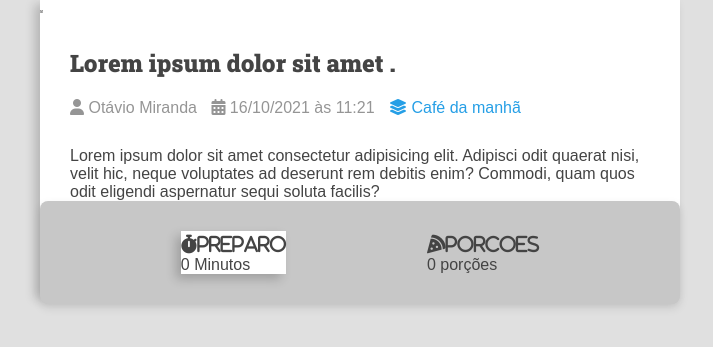
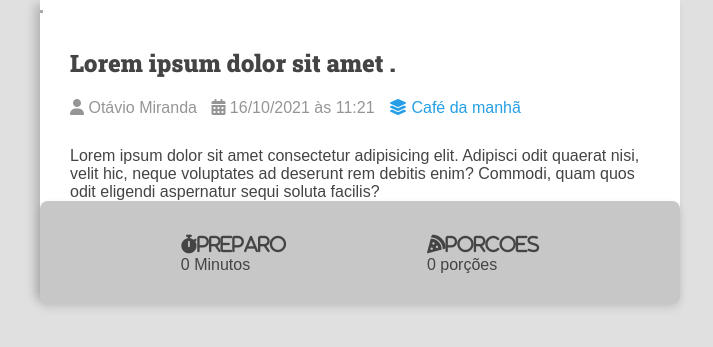
Before and after one commit to Marcelohxt/curso-django-projeto1, a Django app: page / in a window 1280 px wide. Shown: the part 224-571 px from the top of the page, without its empty margins (20-733 px from the left). Run offline with Django 5.2, Linux system fonts and the light colour scheme; grey boxes labelled with a size stand in for pictures from a placeholder-image service; some libraries are stand-ins or nearby versions.

Commit message:
corringo-erro-fundo branco emcima de preparo-corrigindo com  proprio codigo-teste

```diff
--- a/recipes/templates/recipes/pages/home.html
+++ b/recipes/templates/recipes/pages/home.html
@@ -38,7 +38,7 @@
                         soluta facilis?</p>
 
                     <div class="recipe-meta-container">
-                        <div class="recipe-meta recipe preparation">
+                        <div class="recipe-meta recipe-servings">
                             <h3 class="recipe-meta-title "><i class="fas fa-stopwatch">Preparo</i></h3>
                             <div class="recipe-meta-test">
                                 0 Minutos
@@ -50,6 +50,8 @@
                                 0 porções
                             </div>
                         </div>
+
+
                     </div>
 
 
```
